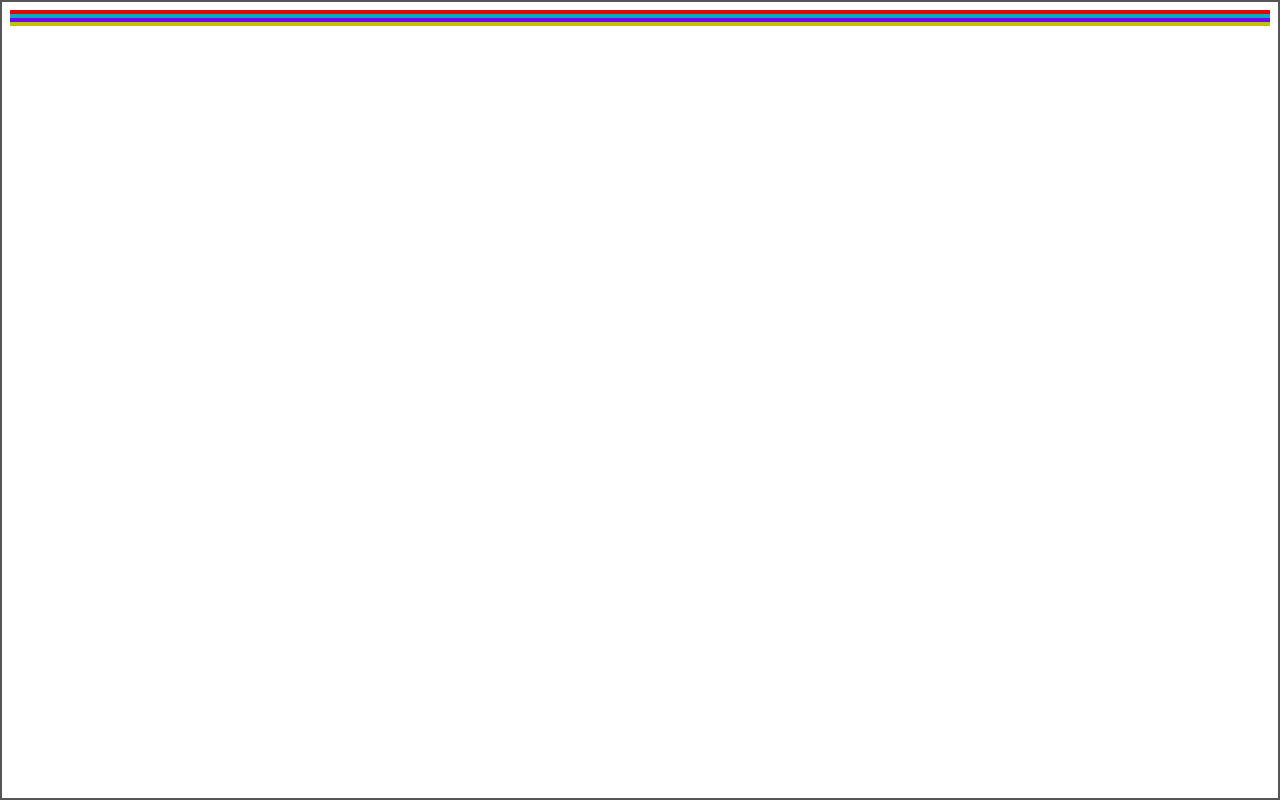
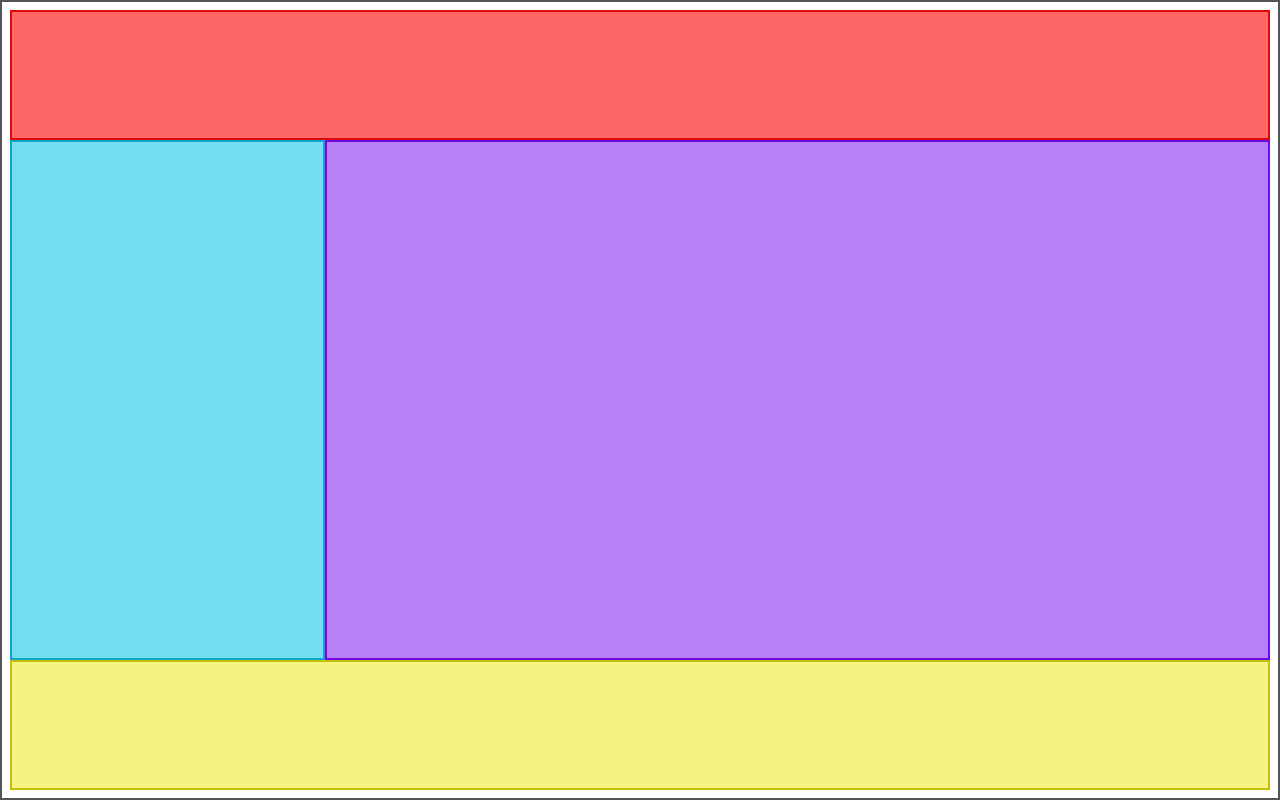
Before and after one commit to iLLtech1/masteringCssGrid, a plain HTML site: page index.html in a window 1280 px wide. Drawn offline with Linux system fonts and the light colour scheme.

Commit message:
Header and Footer spanning two columns set

```diff
--- a/style.css
+++ b/style.css
@@ -15,11 +15,16 @@ body {
   border: 2px solid #555;
   padding: 8px;
   min-height: 100vh;
+  display: grid;
+  grid-template-columns: 1fr 3fr;
+  grid-template-rows: 1fr 4fr 1fr;
+
 }
 
 header {
   border: 2px solid #dd0808;
   background-color: #ff6666;
+  grid-column-end: span 2; /* make it reach to the end of the second column */
 }
 
 aside {
@@ -35,4 +40,5 @@ main {
 footer {
   border: 2px solid #c4be0d;
   background-color: #f7f380;
+  grid-column-end: span 2; /* Make it reach to the end of the second column. */
 }
```
